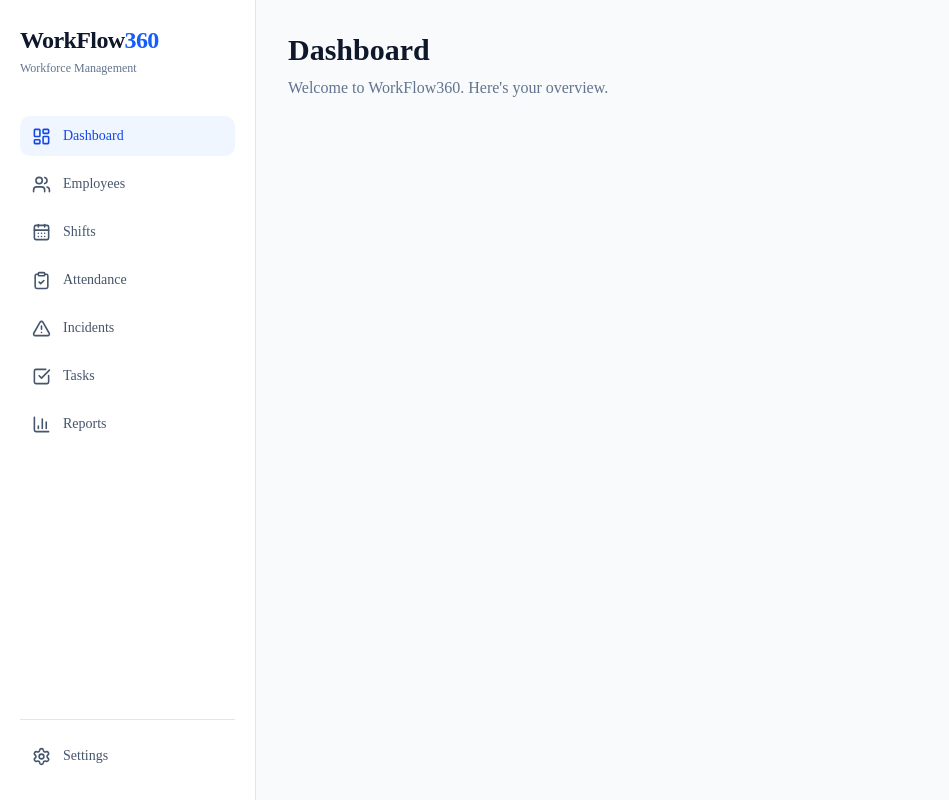
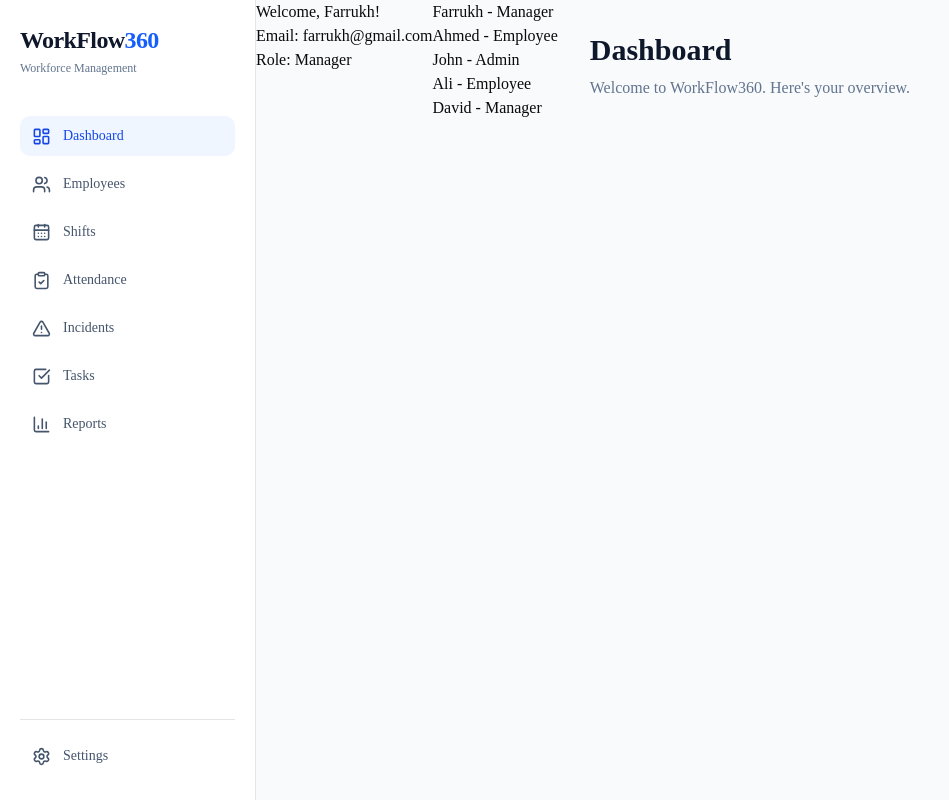
Before and after one commit to fary58/workflow360, a Next.js app: page /dashboard in a window 1280 px wide. Shown: the whole page, without its empty margins (0-949 px from the left). Built offline with nearby package versions, Linux system fonts and the light colour scheme.

Commit message:
employee added

```diff
--- a/src/app/dashboard/page.tsx
+++ b/src/app/dashboard/page.tsx
@@ -1,14 +1,32 @@
 import Sidebar from "@/components/dashboard/Sidebar";
+import UserProfile from "@/components/dashboard/UserProfile";
+import type { User, Employee } from "@/types/user";
+import EmployeeList from "@/components/dashboard/EmployeeList";
+
+const newUser: User = {
+  id: 1,
+  name: "Farrukh",
+  email: "farrukh@gmail.com",
+  role: "Manager",
+};
+
+const employees: Employee [] = [
+  { id: 1, name: "Farrukh", role: "Manager" },
+  { id: 2, name: "Ahmed", role: "Employee" },
+  { id: 3, name: "John", role: "Admin" },
+  { id: 4, name: "Ali", role: "Employee" },
+  { id: 5, name: "David", role: "Manager" },
+];
 
 export default function DashboardPage() {
   return (
     <div className="flex min-h-screen bg-slate-50">
       <Sidebar />
+      <UserProfile user={newUser} />
+      <EmployeeList employees={employees} />
 
       <main className="flex-1 p-8">
-        <h1 className="text-3xl font-bold text-slate-900">
-          Dashboard
-        </h1>
+        <h1 className="text-3xl font-bold text-slate-900">Dashboard</h1>
 
         <p className="mt-2 text-slate-500">
           Welcome to WorkFlow360. Here's your overview.
--- /dev/null
+++ b/src/components/dashboard/EmployeeList.tsx
@@ -0,0 +1,22 @@
+import type { Employee } from "@/types/user";
+interface EmployeeListProps {
+  employees : Employee[]
+}
+
+function EmployeeList({ employees }: EmployeeListProps ) {
+  return (
+    <div>
+      {employees.length > 0 ? (
+        <div>
+          {employees.map((employee) => (
+            <p key={employee.id}> {employee.name} - {employee.role}</p>
+          ))}
+        </div>
+      ) : (
+        <h1>No employees found</h1>
+      )}
+    </div>
+  );
+}
+
+export default EmployeeList;
--- a/src/components/dashboard/UserProfile.tsx
+++ b/src/components/dashboard/UserProfile.tsx
@@ -1,11 +1,10 @@
-import React from "react";
 import type { User } from "@/types/user";
 interface UserProfileProps {
   user: User;
 }
 
 function UserProfile({ user }: UserProfileProps) {
-    return (
+  return (
     <div>
       <h1>Welcome, {user.name}!</h1>
       <p>Email: {user.email}</p>
--- a/src/types/user.ts
+++ b/src/types/user.ts
@@ -5,3 +5,9 @@ export interface User {
   email: string;
   role: UserRole;
 }
+
+export interface Employee {
+  name: string;
+  id: number;
+  role: UserRole;
+}
```
